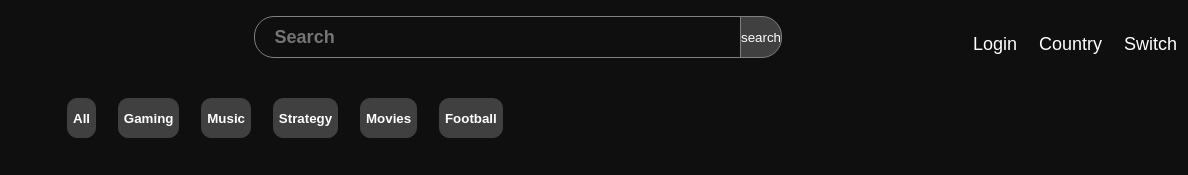
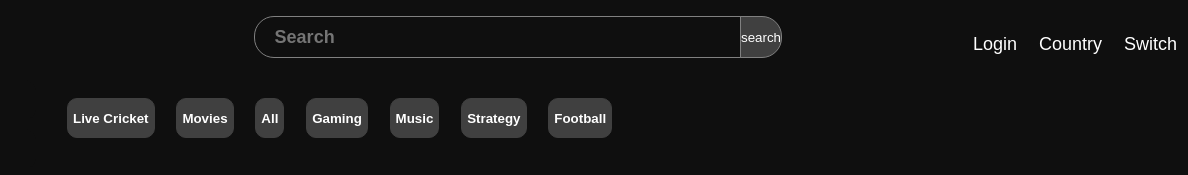
Before and after one commit to neeleshksingh/YTCLONE, a plain HTML site: page index.html in a window 1280 px wide. Shown: the top 175 px of the page, 92-1280 px from the left. Drawn offline with Linux system fonts and the light colour scheme.

Commit message:
Update index.html

```diff
--- a/index.html
+++ b/index.html
@@ -26,11 +26,12 @@
                 <button class="aside-btn">Library</button>
             </section>
             <section class="optn">
+                <a href="http://s1.mylivecricket.club/" target="_blank"><button class="opt-btn">Live Cricket</button></a>
+                <a href="https://111.90.159.132/best-rating/" target="_blank"><button class="opt-btn">Movies</button></a>
                 <button class="opt-btn">All</button>
                 <button class="opt-btn">Gaming</button>
                 <button class="opt-btn">Music</button>
                 <button class="opt-btn">Strategy</button>
-                <button class="opt-btn">Movies</button>
                 <button class="opt-btn">Football</button>
             </section>
             <section class="vids">
```
